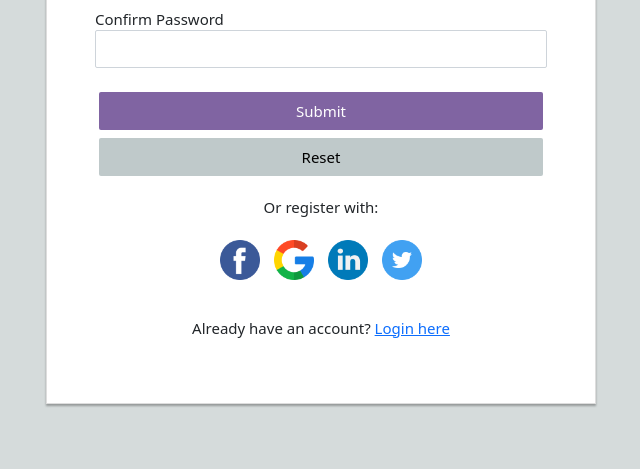
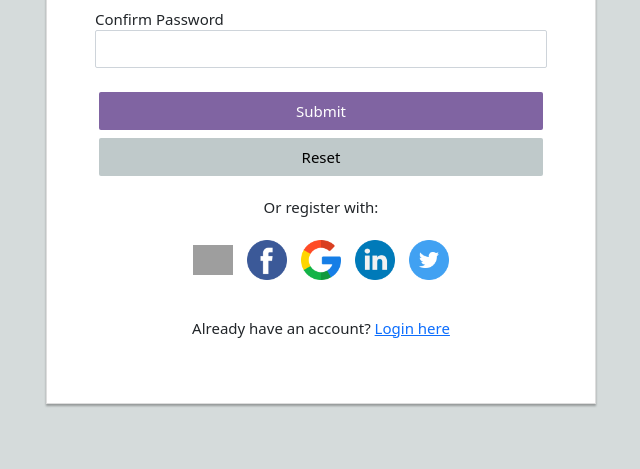
Before and after one commit to albertho425/login-system-with-API, a PHP site: page /register.php in a window 1280 px wide. Shown: the part 554-1023 px from the top of the page, without its empty margins (319-959 px from the left). Run offline with PHP 8.4, Linux system fonts and the light colour scheme; grey boxes are pictures that could not be loaded.

Commit message:
Add Apple icon to login/register page

```diff
--- a/index.php
+++ b/index.php
@@ -171,6 +171,8 @@ if($_SERVER["REQUEST_METHOD"] == "POST"){
             <div class="col text-center">
               <div class="login-row form-nav-row p-3">
                 <p>Or sign up with:</p>
+                <a href="#"><img src="images/apple.png"
+                  class="signup-icon" /></a>
                 <a href="#"><img src="images/facebook.png"
                   class="signup-icon" /></a>
                   <a href="home.php"><img src="images/google.png"
--- a/register.php
+++ b/register.php
@@ -216,6 +216,8 @@ if($_SERVER["REQUEST_METHOD"] == "POST"){
             <div class="col text-center">
               <div class="login-row form-nav-row p-3">
                 <p>Or register with:</p>
+                <a href="#"><img src="images/apple.png"
+                  class="signup-icon" /></a>
                 <a href="#"><img src="images/facebook.png"
                   class="signup-icon" /></a>
                   <a href="#"><img src="images/google.png"
```
